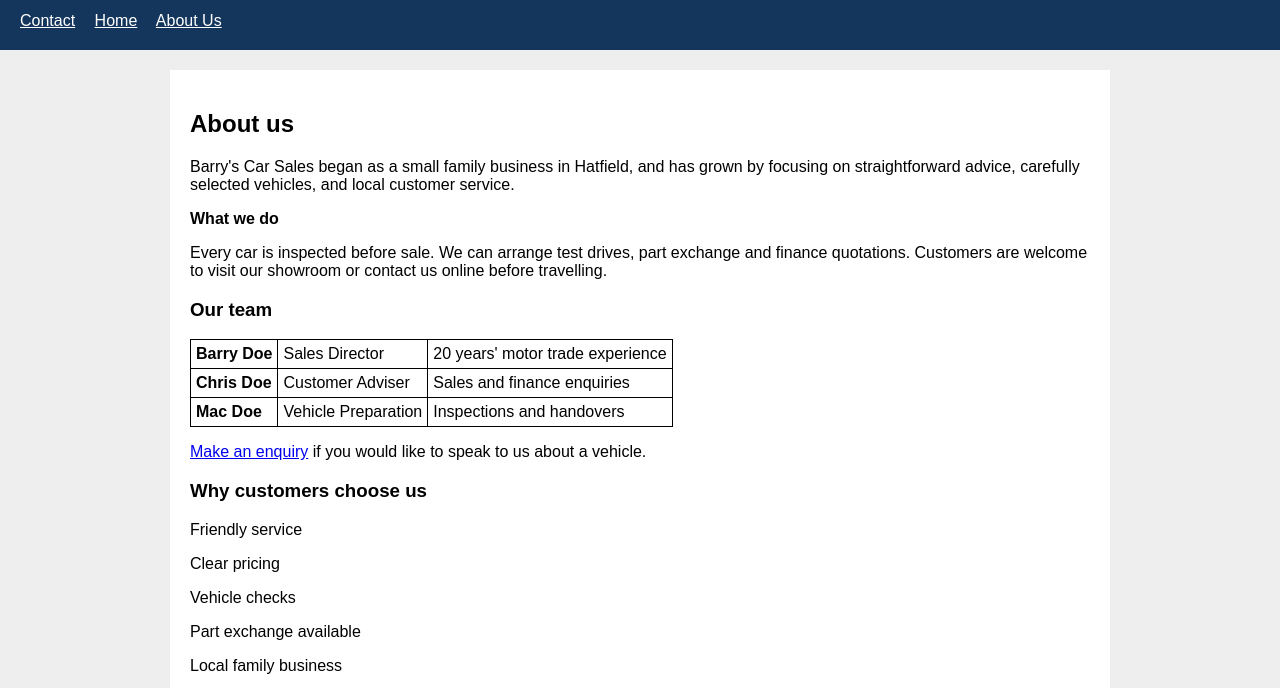
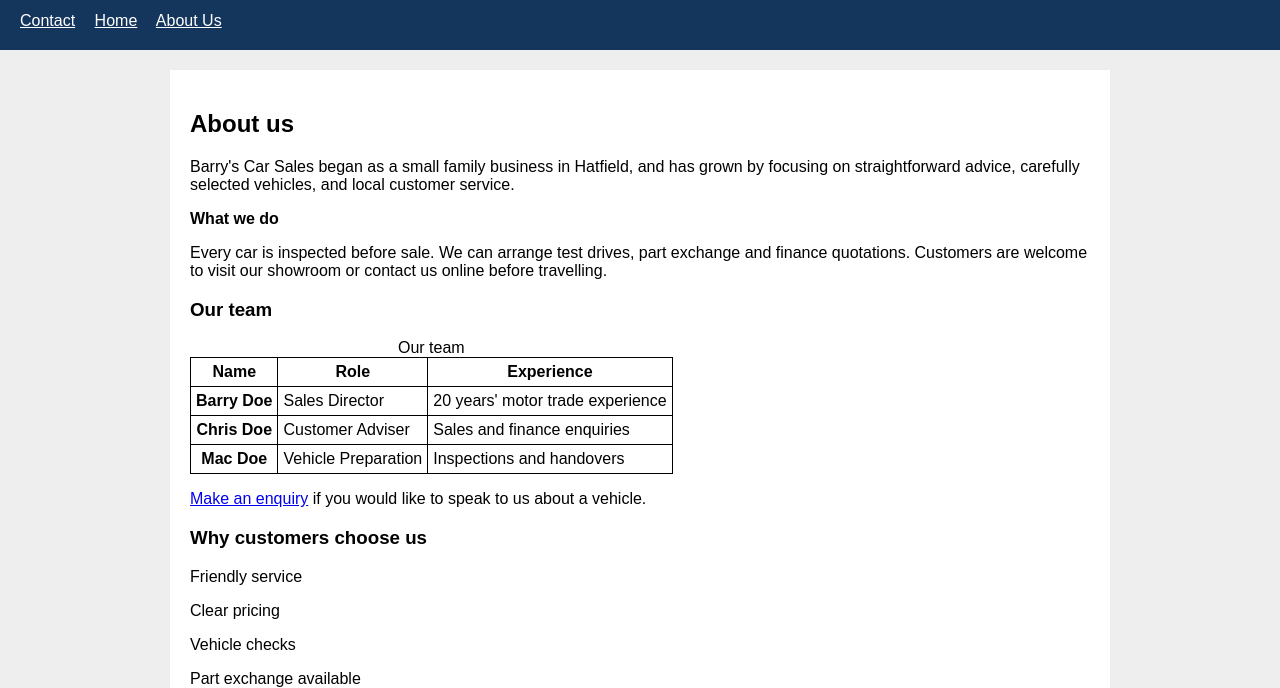
Before and after one commit to sheauoh/barrys-car-sales, a plain HTML site: page about.html in a window 1280 px wide. Shown: the part 96-784 px from the top of the page. Drawn offline with Linux system fonts and the light colour scheme.

Commit message:
Fixed the team table with  headers and borders

```diff
--- a/about.html
+++ b/about.html
@@ -33,21 +33,31 @@
 
             <h3>Our team</h3>
     <table>
+        <caption>Our team</caption>
+        <thead>
             <tr>
-                    <td><strong>Barry Doe</strong></td>
+                <th scope="col">Name</th>
+                <th scope="col">Role</th>
+                <th scope="col">Experience</th>
+            </tr>
+        </thead>
+        <tbody>
+            <tr>
+                <th scope="row">Barry Doe</th>
                 <td>Sales Director</td>
                 <td>20 years' motor trade experience</td>
             </tr>
             <tr>
-                    <td><strong>Chris Doe</strong></td>
+                <th scope="row">Chris Doe</th>
                 <td>Customer Adviser</td>
                 <td>Sales and finance enquiries</td>
             </tr>
             <tr>
-                    <td><strong>Mac Doe</strong></td>
+                <th scope="row">Mac Doe</th>
                 <td>Vehicle Preparation</td>
                 <td>Inspections and handovers</td>
             </tr>
+        </tbody>
     </table>
 
             <p><a href="enquiry.html">Make an enquiry</a> if you would like to speak to us about a vehicle.</p>
--- a/styles.css
+++ b/styles.css
@@ -38,7 +38,8 @@ table {
     border-collapse: collapse;
 }
 
-td {
+td,
+th {
     border: 1px solid black;
     padding: 5px;
 }
```
Lines whose indentation alone changed are shown as unchanged.
